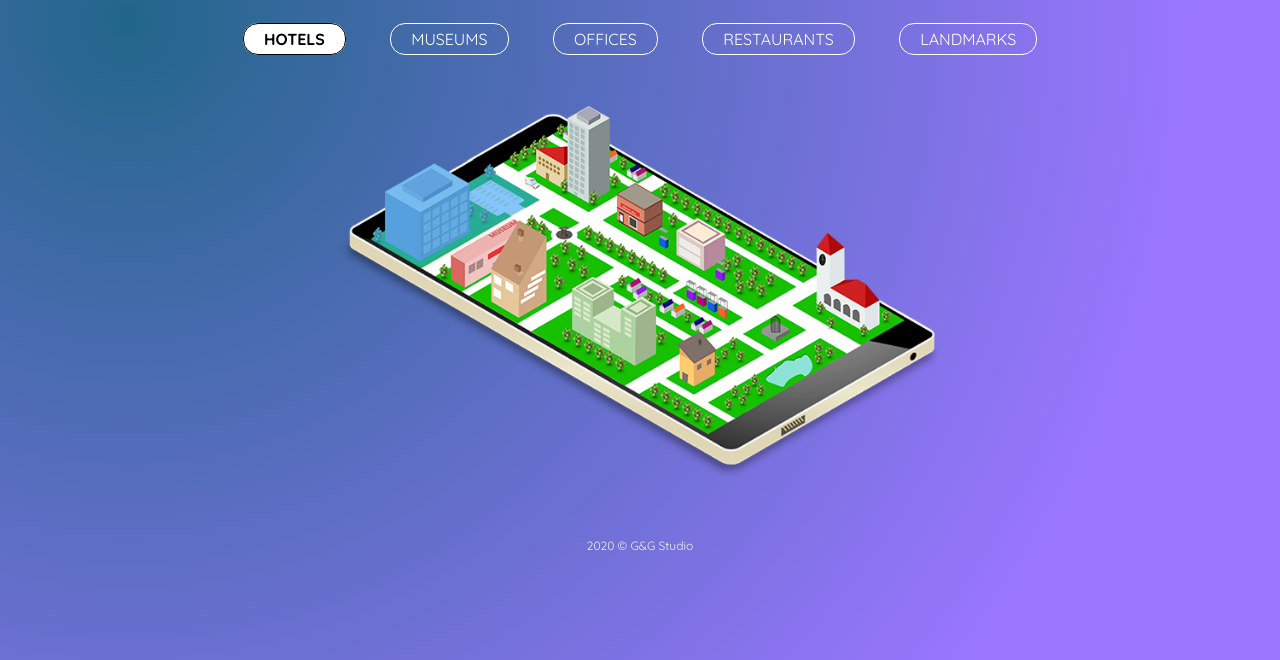
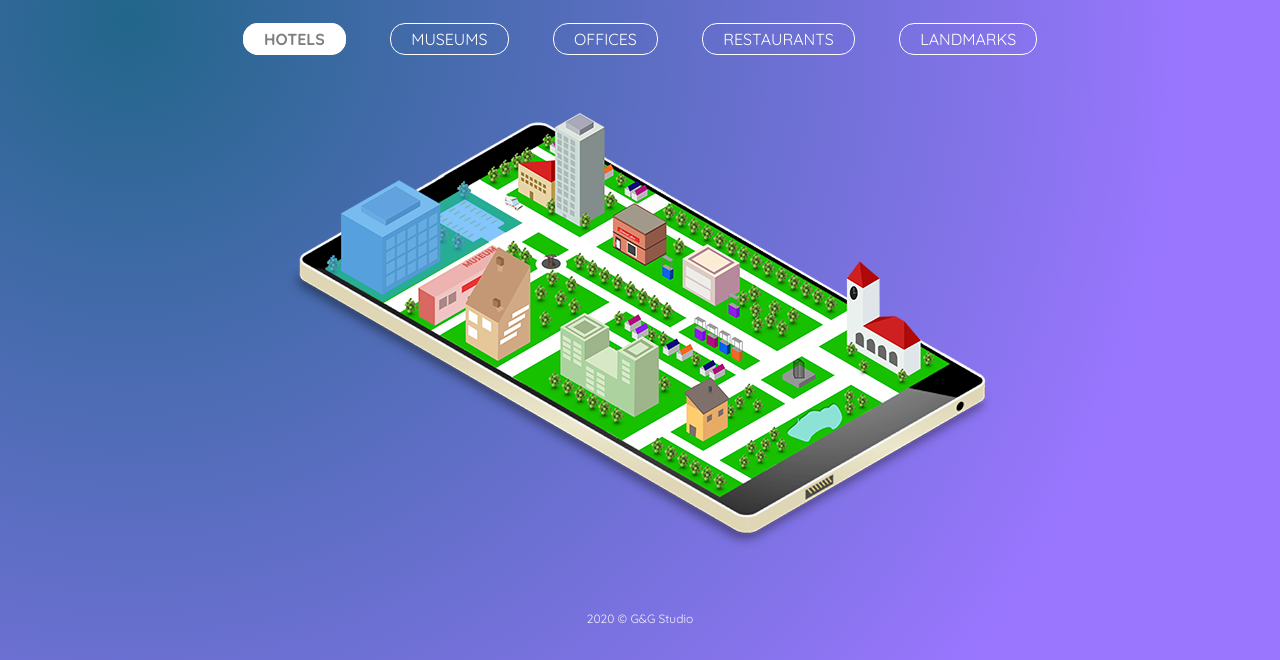
Before and after one commit to g-g-studio/LEVOCAMAP, a plain HTML site: page index.html in a window 1280 px wide. In both pictures the pointer is over the link "HOTELS". Shown: the part 140-800 px from the top of the page. Drawn offline with nearby package versions, Linux system fonts and the light colour scheme.

Commit message:
Jemna uprava frontendu

```diff
--- a/css/style.css
+++ b/css/style.css
@@ -38,10 +38,11 @@ div.title {
 }
 
 .title li a:hover {
-  color: #000000;
-  border: 1px solid #000000;
+  color: rgba(0, 0, 0, 0.5);
+  border: 1px solid white;
   background-color: #FFFFFF;
-  font-weight: bold;*/
+  font-weight: bold;
+  transition: 0.3s;
 }
 
 
@@ -50,7 +51,7 @@ div.image {
 }
 
 .image img {
-  width: 50%;
+  max-width: 1500px;
 }
 
 footer {
@@ -65,4 +66,8 @@ footer {
     display: block;
     margin: 30px 0px;
   }
+  .image img {
+    width:50%;
+  }
+
 }
```
Also changed, not shown: index.html (+2 -0 lines).
